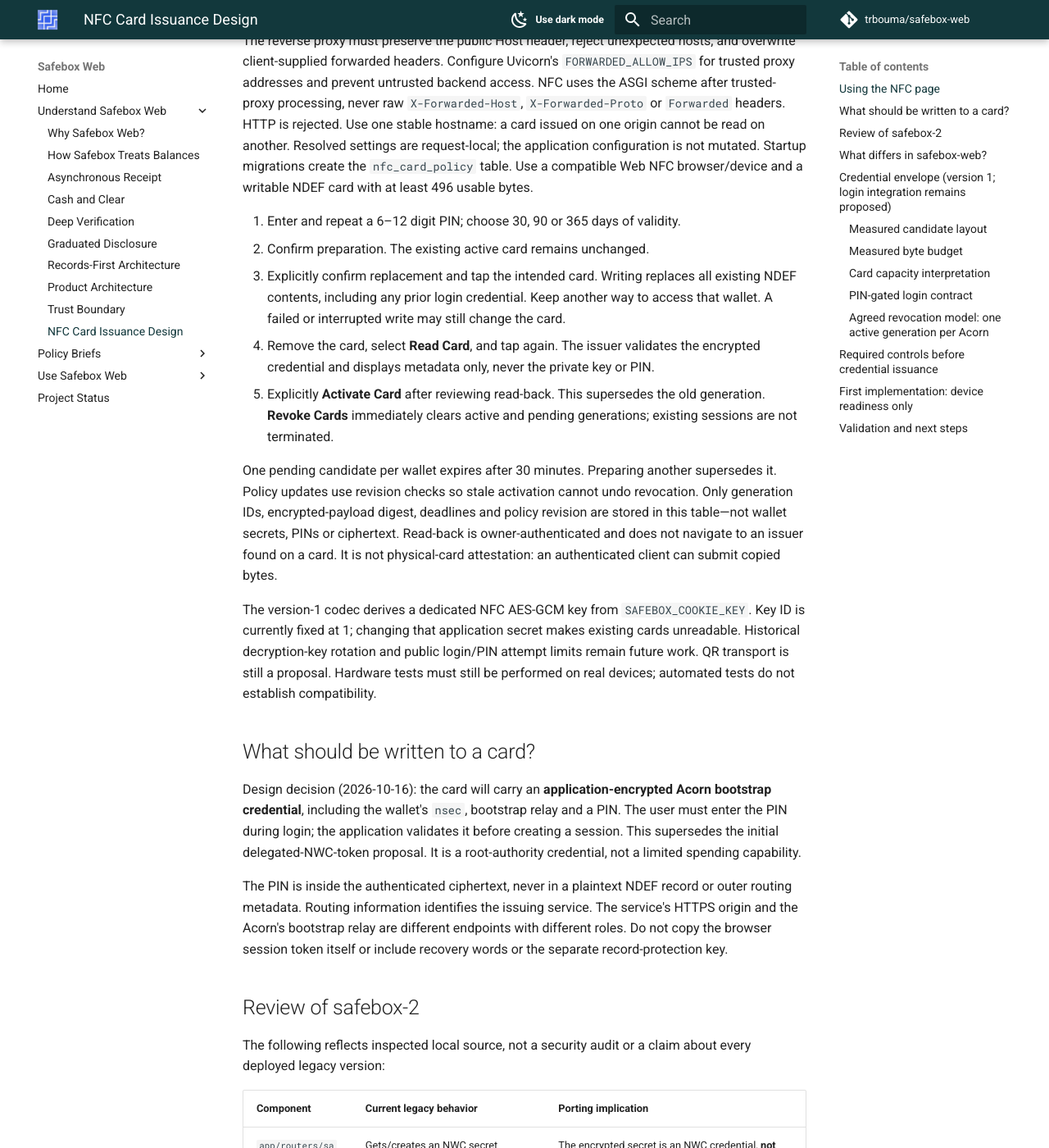
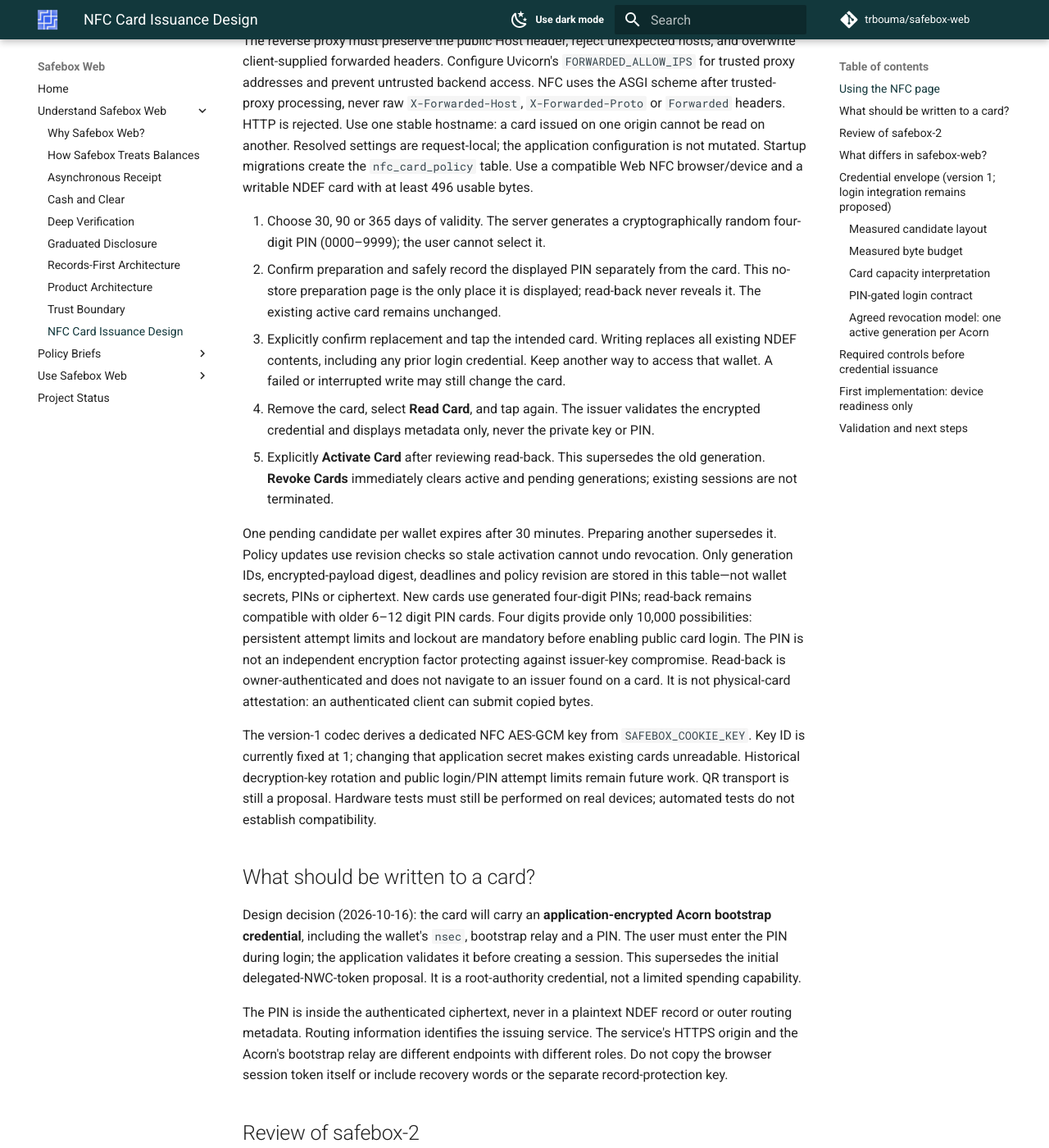
Before and after one commit to trbouma/safebox-web, an MkDocs documentation site: the page built from website/nfc-card-design.md, in a window 1280 px wide and 1400 px high, scrolled down 506 px. Shown: the whole window at 82% size. Built offline with MkDocs 1.6.1 and Material for MkDocs 9.7.7, drawn with Linux system fonts in a browser that asks for light colours; comment, search, counter and statistics services are not loaded.

Commit message:
feat prepare card

```diff
--- a/website/nfc-card-design.md
+++ b/website/nfc-card-design.md
@@ -24,8 +24,11 @@ Resolved settings are request-local; the application configuration is not mutate
 Startup migrations create the `nfc_card_policy` table. Use a compatible Web NFC
 browser/device and a writable NDEF card with at least 496 usable bytes.
 
-1. Enter and repeat a 6–12 digit PIN; choose 30, 90 or 365 days of validity.
-2. Confirm preparation. The existing active card remains unchanged.
+1. Choose 30, 90 or 365 days of validity. The server generates a cryptographically
+   random four-digit PIN (0000–9999); the user cannot select it.
+2. Confirm preparation and safely record the displayed PIN separately from the
+   card. This no-store preparation page is the only place it is displayed;
+   read-back never reveals it. The existing active card remains unchanged.
 3. Explicitly confirm replacement and tap the intended card. Writing replaces all
    existing NDEF contents, including any prior login credential. Keep another way
    to access that wallet. A failed or interrupted write may still change the card.
@@ -39,6 +42,10 @@ One pending candidate per wallet expires after 30 minutes. Preparing another
 supersedes it. Policy updates use revision checks so stale activation cannot undo
 revocation. Only generation IDs, encrypted-payload digest, deadlines and policy
 revision are stored in this table—not wallet secrets, PINs or ciphertext.
+New cards use generated four-digit PINs; read-back remains compatible with older
+6–12 digit PIN cards. Four digits provide only 10,000 possibilities: persistent
+attempt limits and lockout are mandatory before enabling public card login.
+The PIN is not an independent encryption factor protecting against issuer-key compromise.
 Read-back is owner-authenticated and does not navigate to an issuer found on a card.
 It is not physical-card attestation: an authenticated client can submit copied bytes.
 
```
Also changed, not shown: 3 other files.
